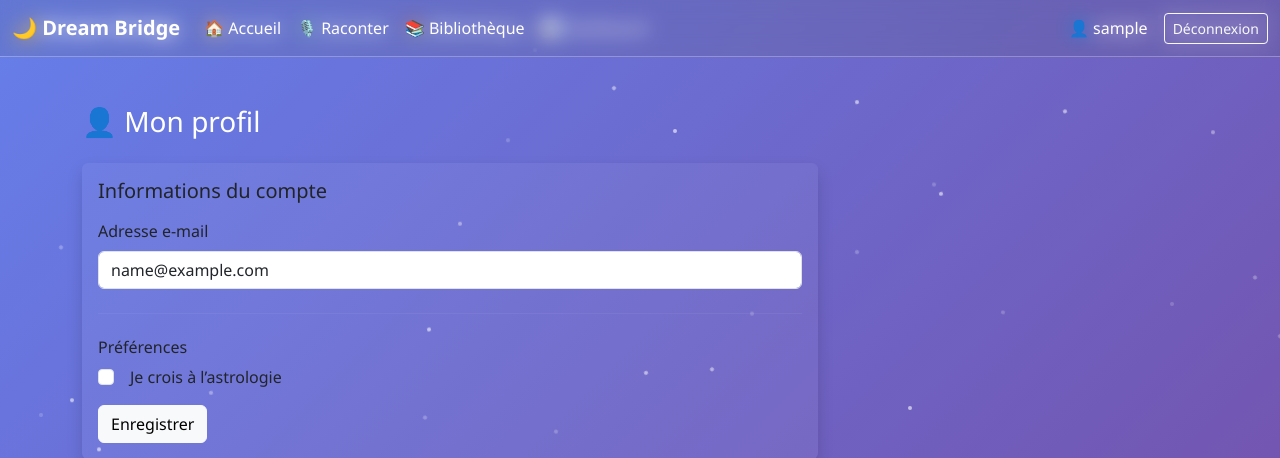
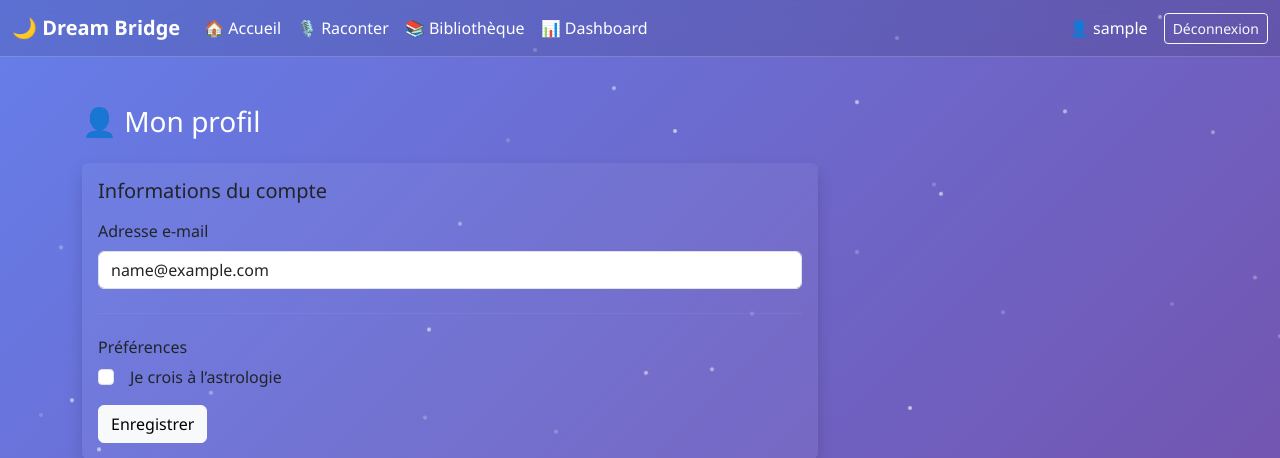
Before and after one commit to Koceila-Dev2/dream_bridge_back, a Django app: page /accounts/me/ in a window 1280 px wide. Shown: the top 458 px of the page. Run offline with Django 4.2, Linux system fonts and the light colour scheme; the visitor is signed in with stand-in values (Sample User, id 1); data comes from the database, SQL or seed files in the repository; parts of the project's set-up code (start-up, migrations or seed data) failed here and were passed over; some libraries are stand-ins or nearby versions.

Commit message:
Update profile.html

```diff
--- a/dream_bridge/accounts/templates/accounts/profile.html
+++ b/dream_bridge/accounts/templates/accounts/profile.html
@@ -4,30 +4,6 @@
 {% block title %}Mon profil{% endblock %}
 
 {% block content %}
-<nav class="navbar fixed-top navbar-expand-lg navbar-dark"
-     style="background-color: rgba(255, 255, 255, 0.05); backdrop-filter: blur(10px); border-bottom: 1px solid rgba(255,255,255,0.2);">
-  <div class="container-fluid">
-    <a class="navbar-brand fw-bold text-white" href="#">🌙 Dream Bridge</a>
-    <button class="navbar-toggler" type="button" data-bs-toggle="collapse" data-bs-target="#navbarContent">
-      <span class="navbar-toggler-icon"></span>
-    </button>
-    <div class="collapse navbar-collapse justify-content-between" id="navbarContent">
-      <ul class="navbar-nav me-auto mb-2 mb-lg-0">
-  <li class="nav-item"><a class="nav-link text-white" href="{% url 'dream_bridge_app:accueil' %}">🏠 Accueil</a></li>
-        <li class="nav-item"><a class="nav-link text-white" href="{% url 'dream_bridge_app:narrate' %}">🎙️ Raconter</a></li>
-        <li class="nav-item"><a class="nav-link text-white" href="{% url 'dream_bridge_app:galerie' %}">📚 Bibliothèque</a></li>
-      </ul>
-      <div class="d-flex align-items-center">
-        <a class="me-3 text-white text-decoration-none" href="{% url 'accounts:profile' %}">👤 {{ user.username }}</a>
-        <form action="{% url 'accounts:logout' %}" method="post" class="d-inline">
-          {% csrf_token %}
-          <button type="submit" class="btn btn-outline-light btn-sm">Déconnexion</button>
-        </form>
-      </div>
-    </div>
-  </div>
-</nav>
-
 <div class="container py-5 text-white">
 
   {% if messages %}
```
